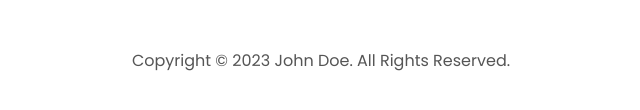
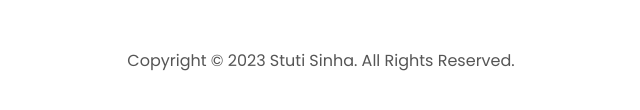
Before and after one commit to sinha-stuti/Personal_Portfolio, a plain HTML site: page index.html in a window 1280 px wide. Shown: the part 5334-5444 px from the top of the page, 319-959 px from the left. Drawn offline with Linux system fonts and the light colour scheme.

Commit message:
Update index.html

```diff
--- a/index.html
+++ b/index.html
@@ -448,7 +448,7 @@
           </ul>
         </div>
       </nav>
-      <p>Copyright &#169; 2023 John Doe. All Rights Reserved.</p>
+      <p>Copyright &#169; 2023 Stuti Sinha. All Rights Reserved.</p>
     </footer>
     <script src="script.js"></script>
   </body>
```
